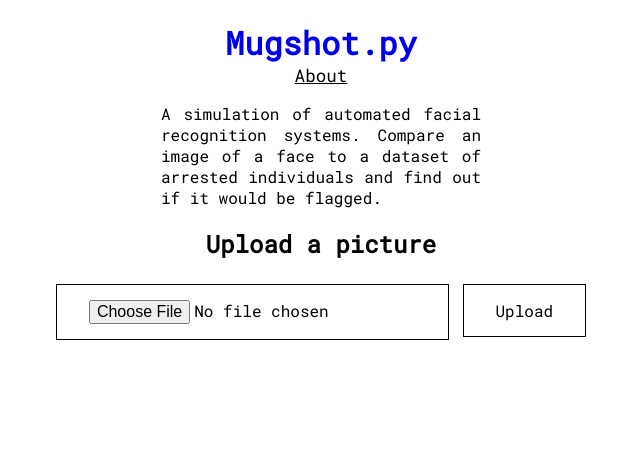
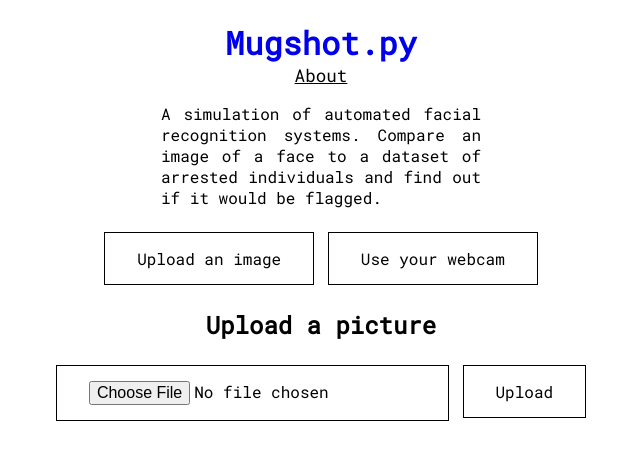
Before and after one commit to haryo-s/Mugshot, a Flask app: page / in a window 1280 px wide. Shown: the top 460 px of the page, without its empty margins (319-959 px from the left). Run offline with Flask 2, Linux system fonts and the light colour scheme; parts of the project's set-up code (start-up, migrations or seed data) failed here and were passed over.

Commit message:
intermdiate commit of progress

```diff
--- /dev/null
+++ b/static/index.js
@@ -0,0 +1,57 @@
+/**
+ * Open and close the menu
+ * @param name Element's ID to be opened or closed
+ */
+function openForm(name) {
+    var i;
+    var x = document.getElementsByClassName("forms");
+    for (i = 0; i < x.length; i++) {
+        x[i].style.display = "none";
+    }
+    document.getElementById(name).style.display = "block";
+}
+
+/**
+ * Spawn the camera and show it
+ */
+function ShowCam() {
+    Webcam.set({
+        width: 320,
+        height: 240,
+        image_format: 'jpeg',
+        jpeg_quality: 100
+    });
+    Webcam.attach('#my_camera');
+}
+window.onload = ShowCam;
+
+/**
+ * Takes a still of the image, display it and upload it to the server
+ */
+function snap() {
+    Webcam.snap(function (data_uri) {
+        // display results in page
+        document.getElementById('results').innerHTML =
+            '<img id="image" src="' + data_uri + '"/>';
+    });
+
+    console.log("Uploading...")
+    var image = document.getElementById('image').src;
+
+    postFile(image);
+}
+
+function postFile(file) {
+    let formdata = new FormData();
+    formdata.append("file", file);
+    let xhr = new XMLHttpRequest();
+    xhr.open('POST', 'http://localhost:5001/results', true);
+    xhr.onload = function () {
+        if (this.status === 200)
+            console.log(this.response);
+        else
+            console.error(xhr);
+    };
+    xhr.send(formdata);
+    console.log(formdata);
+}
--- a/templates/index.html
+++ b/templates/index.html
@@ -6,6 +6,10 @@
 
   <link rel="stylesheet" type="text/css" href="{{ url_for('static',filename='styles/style.css') }}">
   <link href="https://fonts.googleapis.com/css?family=Roboto+Mono&display=swap" rel="stylesheet">
+
+  <script src="{{ url_for('static',filename='lib/webcam.min.js') }}"></script>
+  <script src="{{ url_for('static',filename='index.js') }}"></script>
+
 
   <!-- Global site tag (gtag.js) - Google Analytics -->
   <script async src="https://www.googletagmanager.com/gtag/js?id=UA-60510317-3"></script>
@@ -47,10 +51,10 @@
   </div>
 
   <div>
-    <!-- <div class="navbar pt3">
-        <button class="button" onclick="openForm('Upload')">Upload an image</button>
-        <button class="button" onclick="openForm('Webcam')">Use your webcam</button>
-      </div> -->
+    <div class="navbar pt3">
+      <button class="button" onclick="openForm('Upload')">Upload an image</button>
+      <button class="button" onclick="openForm('Webcam')">Use your webcam</button>
+    </div>
 
     <div id="Upload" class="w3-container forms">
       <h2>Upload a picture</h2>
@@ -60,21 +64,11 @@
       </form>
     </div>
 
-    <!-- <div id="Webcam" class="w3-container forms" style="display:none">
-        <h2>Coming soon</h2>
-      </div> -->
-
-    <script>
-      function openForm(name) {
-        var i;
-        var x = document.getElementsByClassName("forms");
-        for (i = 0; i < x.length; i++) {
-          x[i].style.display = "none";
-        }
-        document.getElementById(name).style.display = "block";
-      }
-    </script>
-
+    <div id="Webcam" class="w3-container forms" style="display:none">
+      <div id="my_camera"></div>
+      <input type="button" type="submit" onclick="snap()" value="Snap">
+      <div id="results"></div>
+    </div>
   </div>
 </body>
 
```
